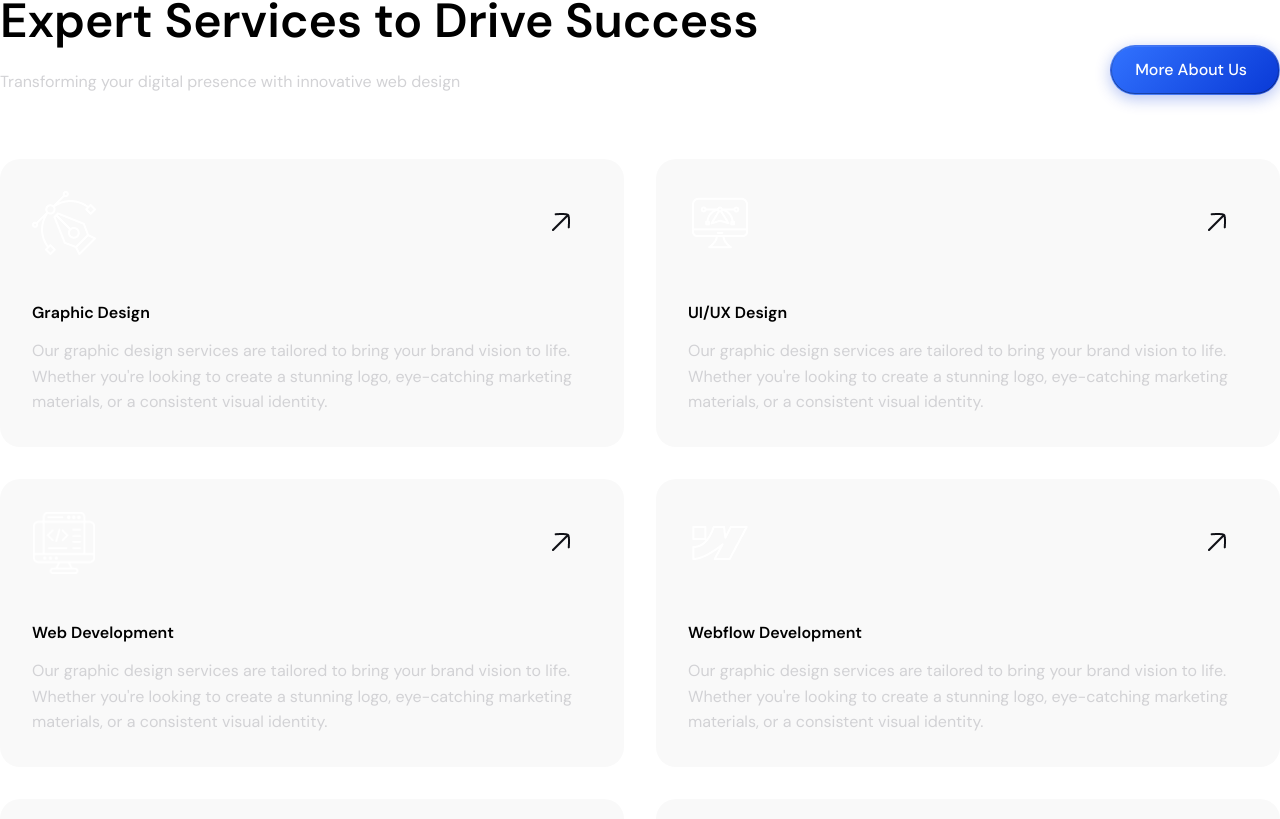
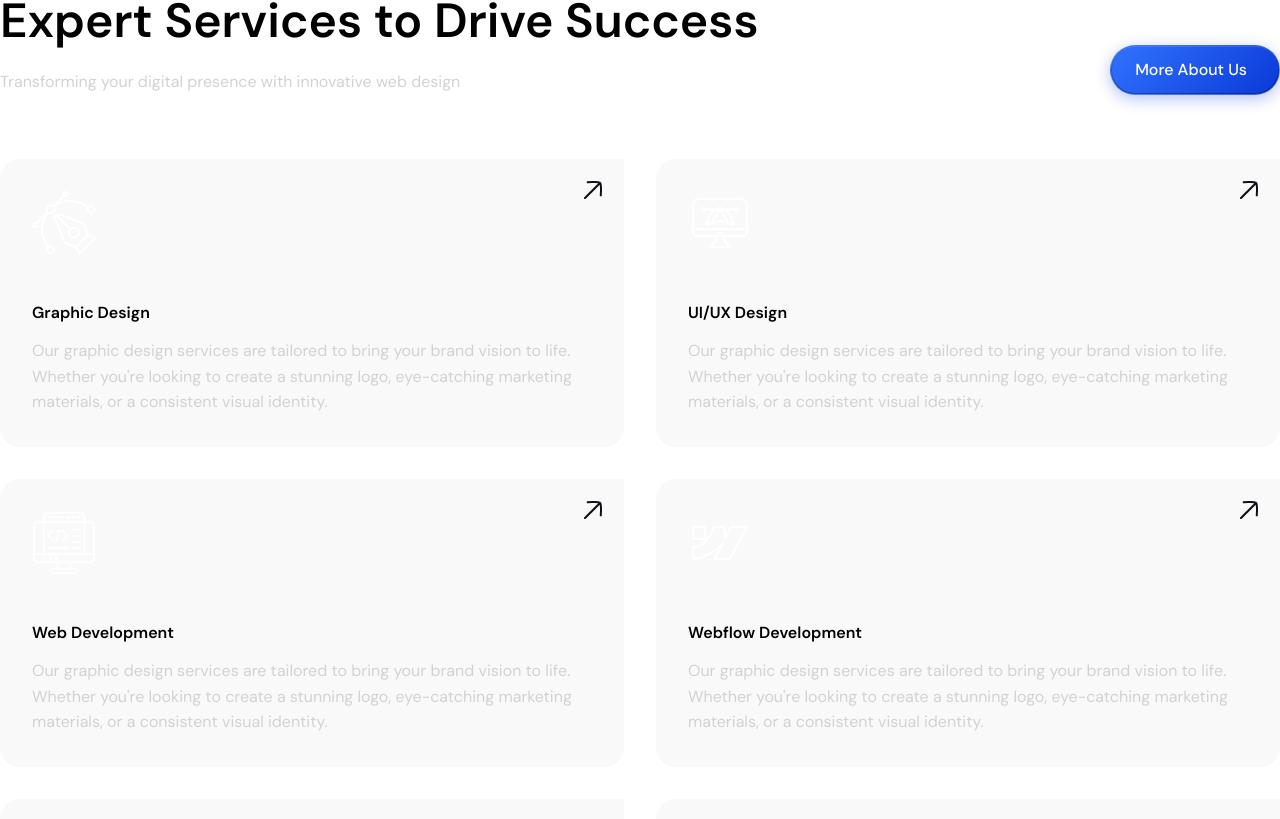
Before and after one commit to AbirDoesFrontend/cozmiq-agency-nextjs, a Next.js app: page / in a window 1280 px wide. Shown: the part 5950-6769 px from the top of the page. Built offline with nearby package versions, Linux system fonts and the light colour scheme.

Commit message:
Add service card styles to globals.css and update ServicesSection layout for improved hover effects and positioning.

```diff
--- a/src/app/globals.css
+++ b/src/app/globals.css
@@ -542,3 +542,21 @@ body {
     @apply flex flex-col gap-[48px] bg-[url('../../public/img/Blur2.png')] bg-cover bg-center bg-[#0d0d0e] backdrop-blur-sm p-[15px] md:p-[30px] lg:p-[48px] rounded-md hover:bg-[#0939D6] transition-colors duration-300;
   }
 /* Projects End */
+
+/* Services Start */
+.service-card:hover .card-icon-arrow {
+  background-color: var(--color-secondary-500, #bdfb00);
+  border-bottom-width: 15px;
+  border-left-width: 15px;
+  transition: background-color 0.3s, transform 0.3s, border-width 0.3s;
+  transform: translate(-8px, 8px) scale(1.2);
+}
+.card-icon-arrow {
+  @apply border-white dark:border-black;
+}
+.card-icon-arrow::before {
+  clip-path: path(
+    "M 77 77 L 77,16 A 16 16 0 0 0 61 0 L 0 0 L 0 61 A 16 16 0 0 0 16 77 Z"
+  );
+}
+/* Services End */
--- a/src/components/home/services/ServicesSection.tsx
+++ b/src/components/home/services/ServicesSection.tsx
@@ -93,7 +93,7 @@ const ServicesSection = () => {
                     width={1000}
                     height={1000}
                   />
-                  <div className="bg-[#F9F9F9] p-[15px] card-icon-arrow ">
+                  <div className="bg-[#F9F9F9] p-[15px] card-icon-arrow absolute top-0 right-0">
                     <Image src={ArrowImage} alt="" />
                   </div>
                 </div>
```
